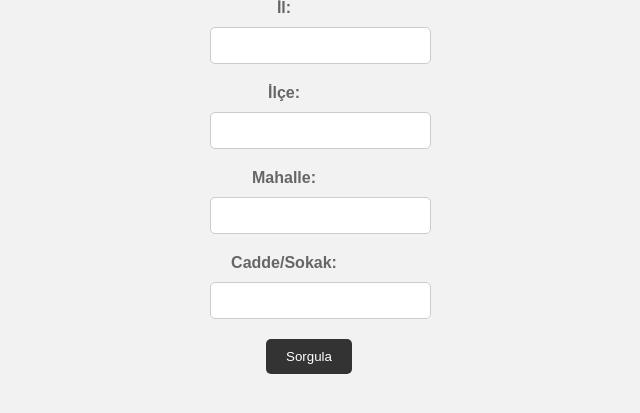
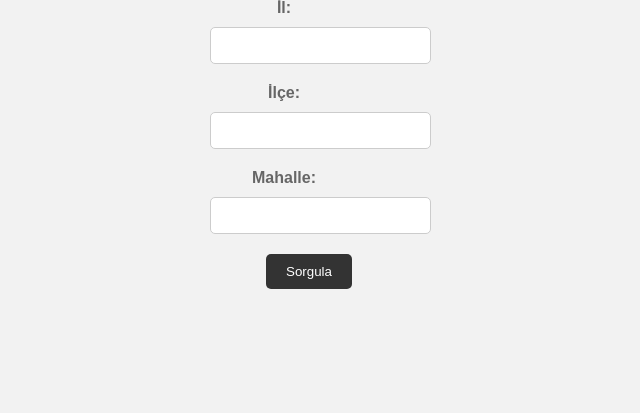
Before and after one commit to beyzatuzcu/seminer, a PHP site: page /toplanmaalani.php in a window 1280 px wide. Shown: the part 209-622 px from the top of the page, without its empty margins (331-971 px from the left). Run offline with PHP 8.4, Linux system fonts and the light colour scheme; some libraries are stand-ins or nearby versions.

Commit message:
toplanma alanı sonuç güncelleme

```diff
--- a/toplanmaalani.php
+++ b/toplanmaalani.php
@@ -332,12 +332,12 @@
 							<input type="text" id="mahalle" name="mahalle"  class="form-control"><br>
 						</div>
 					</div>
-					<div class="form-group row">
+					<!--<div class="form-group row">
 						<label for="sokak" class="col-sm-2 col-form-label">Cadde/Sokak:</label>
 						<div class="col-sm-10">
 							<input type="text" id="sokak" name="sokak"  class="form-control"><br>
 						</div>
-					</div>
+					</div>-->
 
 					<input type="submit" value="Sorgula">
 			</div>
@@ -369,20 +369,22 @@
         $il = $_POST['il'];
         $ilce = $_POST['ilce'];
         $mahalle = $_POST['mahalle'];
-        $sokak = $_POST['sokak'];
+        //$sokak = $_POST['sokak'];
 
-        $sql = "SELECT * FROM toplanma_alani
-                WHERE il = '$il' AND ilce = '$ilce' AND mahalle = '$mahalle' AND sokak = '$sokak'";
+        $sql = "SELECT ad, adres FROM toplanma_alani
+                WHERE il = '$il' AND ilce = '$ilce' AND mahalle = '$mahalle'";
+
 
         // Sorguyu çalıştırma
         $result = mysqli_query($conn, $sql);
 
         // Sonuçları işleme
         if (mysqli_num_rows($result) > 0) {
-            echo "<h2>Sonuçlar:</h2>";
+            echo "<br><br><h2>Sonuçlar:</h2> <br>";
             // Sonuçlar varsa, verileri döngü ile al
             while($row = mysqli_fetch_assoc($result)) {
-                echo "<p>İl: " . $row["il"]. " - İlçe: " . $row["ilce"]. " - Mahalle: " . $row["mahalle"]. " - Sokak: " . $row["sokak"]. "</p>";
+				echo "<p>Adı: " . $row["ad"]. "</p> <br>";
+				echo "<p>Adresi: " . $row["adres"]. "</p>";
             }
         } else {
             echo "<p>Kayıt bulunamadı</p>";
@@ -390,7 +392,8 @@
 
         mysqli_close($conn);
     }
-    ?>
+?>
+
 
 			</center>
 
```
